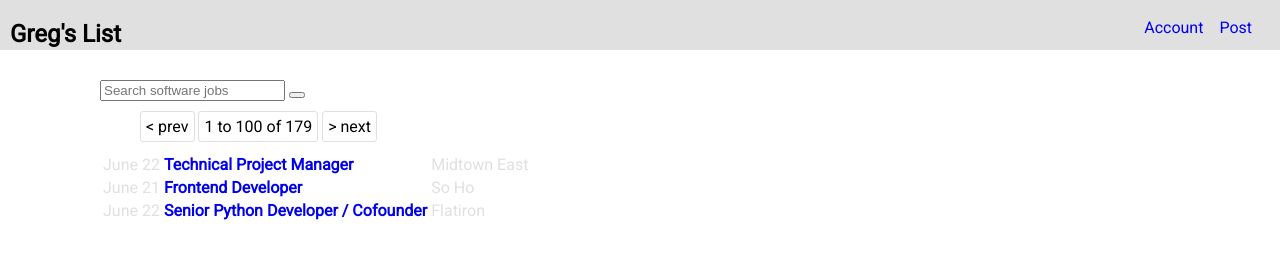
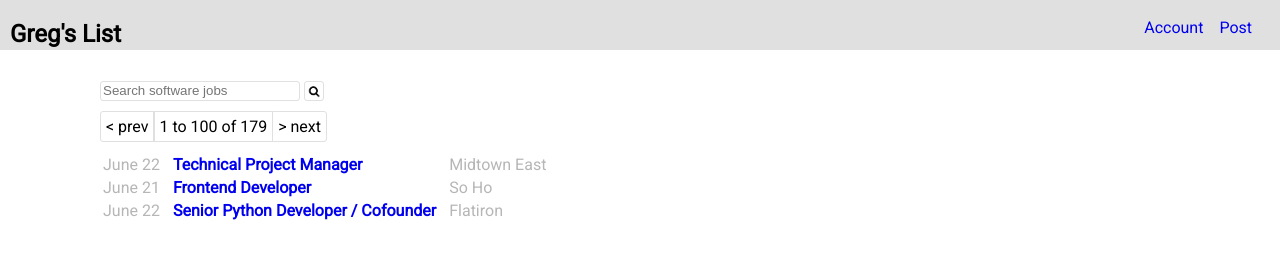
Before and after one commit to dotexe0/gregslist, a plain HTML site: page index.html in a window 1280 px wide. Drawn offline with Linux system fonts and the light colour scheme.

Commit message:
Reformatting:

```diff
--- a/index.html
+++ b/index.html
@@ -5,7 +5,6 @@
     <link rel="stylesheet" type="text/css" href="main.css">
     <link href="https://fonts.googleapis.com/css?family=Roboto" rel="stylesheet">
     <title>Gregslist</title>
-
   </head>
 
   <body>
@@ -14,39 +13,38 @@
         <a class="logo"><h1>Greg's List</h1></a>
         <a class="nav-link" href="#">Post</a>
         <a class="nav-link" href="#">Account</a>
-    </ul>
       </nav>
     </header>
 
     <main>
       <!-- <h3>Search Jobs</h3> -->
-    <div class="searchbar">
-      <input type="search" name="search" class="inputbox" placeholder="Search software jobs">
-      <button type="button" name="button"</button>
-      </div>
+      <form class="searchbar">
+        <input type="text" name="search" class="inputbox" placeholder="Search software jobs">
+        <button id="magnifier" type="submit" name="button"></button>
+      </form>
+
       <nav class="navigate-pages">
         <ul>
-          <li>&lt prev</li>
-          <li>1 to 100 of 179</li>
-          <li>&gt next</li>
+          <li class="left">&lt prev</li>
+          <li class="middle">1 to 100 of 179</li>
+          <li class="right">&gt next</li>
         </ul>
       </nav>
-    </div>
       <table>
         <tr>
-        <td>June 22</td>
-        <th><a href="#">Technical Project Manager</a></th>
-        <td>Midtown East</td>
+          <td class="grey">June 22</td>
+          <td class="jobTitle"><a href="#">Technical Project Manager</a></td>
+          <td class="grey">Midtown East</td>
         </tr>
         <tr>
-        <td>June 21</td>
-        <th><a href="#">Frontend Developer</a></th>
-        <td>So Ho</td>
+          <td class="grey">June 21</td>
+          <td class="jobTitle"><a href="#">Frontend Developer</a></td>
+          <td class="grey">So Ho</td>
         </tr>
         <tr>
-        <td>June 22</td>
-        <th><a href="#">Senior Python Developer / Cofounder</a></th>
-        <td>Flatiron</td>
+          <td class="grey">June 22</td>
+          <td class="jobTitle"><a href="#">Senior Python Developer / Cofounder</a></td>
+          <td class="grey">Flatiron</td>
         </tr>
       </table>
     </main>
--- a/main.css
+++ b/main.css
@@ -13,6 +13,7 @@ header {
   left: 0;
 
 }
+
 .logo {
   display: inline-block;
   margin-left: 10px;
@@ -36,35 +37,64 @@ nav.ul {
 
 ul {
   list-style: none;
-
-}
-.inputbox {
-    /*width: 100px;
-    height: 50px;
-    line-height: 19px;*/
+  padding: 0;
 }
 
-.button {
+.inputbox {
+  width: 200px;
+  height: 20px;
+  border: 1px solid #E0E0E0;
+  border-radius: 3px;
+  box-sizing: border-box;
+}
+
+#magnifier {
   background: url("magnifying-glass.png") no-repeat;
+  background-size: cover;
   cursor: pointer;
-  width: 10px;
-  height: 10px;
+  width: 20px;
+  height: 20px;
+  border: solid 1px #E0E0E0;
+  border-radius: 3px;
+  vertical-align: bottom;
 }
 
 .navigate-pages li {
   display: inline;
   border: 1px solid #E0E0E0;
-  border-radius: 3px;
   padding: 5px;
   color: black;
+}
+
+.left {
+  border-top-left-radius: 3px;
+  border-bottom-left-radius: 3px;
+}
+
+.middle {
+  padding-left: 10px;
+  padding-right: 10px;
+  margin-left: -5px;
+}
+
+.right {
+  border-top-right-radius: 3px;
+  border-bottom-right-radius: 3px;
+  margin-left: -5px;
 }
 
 table {
   text-align: left;
 }
 
-td, li {
-  color: #E0E0E0
+.grey{
+  color: #b6b6b6;
+}
+
+.jobTitle {
+  font-weight: bold;
+  padding-left: 10px;
+  padding-right: 10px;
 }
 
 a {
```
Lines whose indentation alone changed are shown as unchanged.
